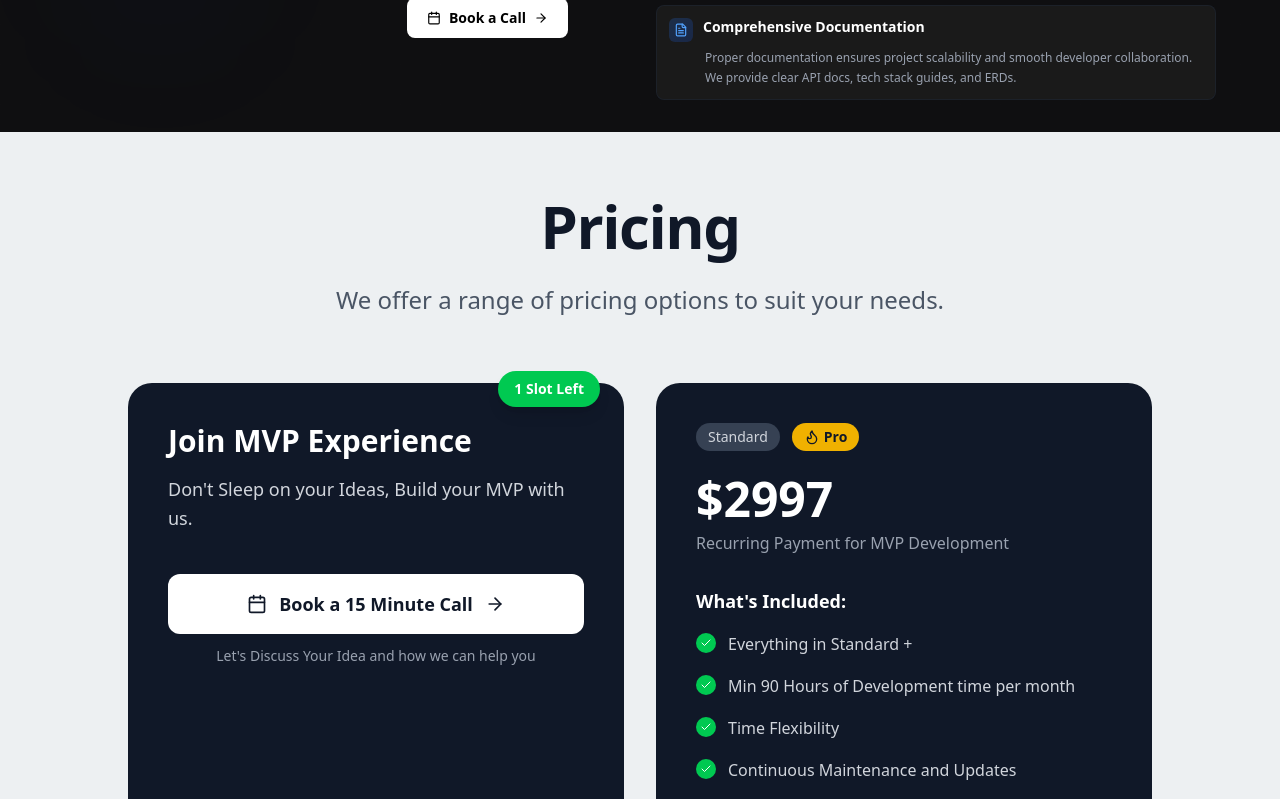
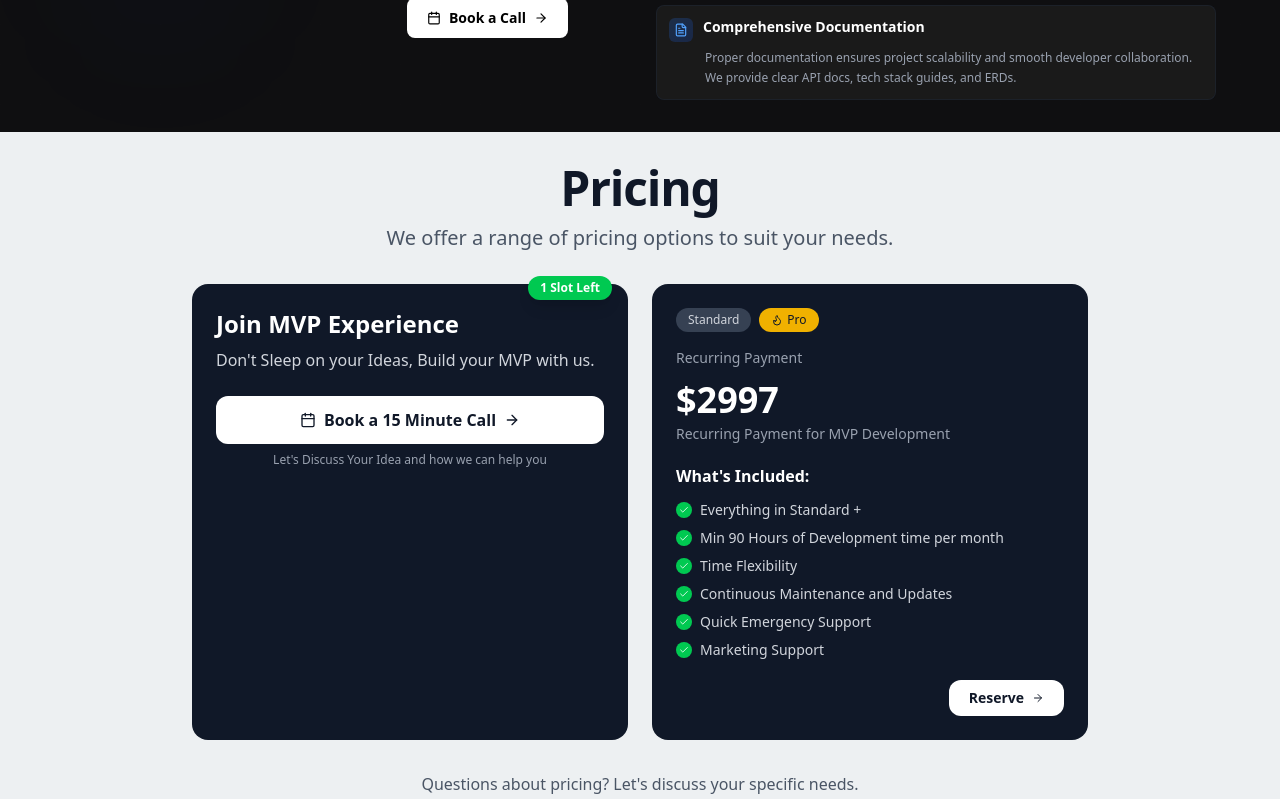
Before and after one commit to sartajhajam/launchlayer, a React (Vite) app in the folder client/: page / in a window 1280 px wide. Shown: the part 1160-1959 px from the top of the page. Built offline with nearby package versions, Linux system fonts and the light colour scheme.

Commit message:
changed_Footer

```diff
--- a/client/src/components/FooterCTA.jsx
+++ b/client/src/components/FooterCTA.jsx
@@ -9,10 +9,10 @@ const FooterCTA = () => {
 
   return (
     <>
-      <footer className="bg-[#0F0F11] py-20 px-4 border-t border-gray-800/50">
+      <footer className="bg-[#0F0F11] py-8 px-4 border-t border-gray-800/50">
         <div className="max-w-4xl mx-auto text-center">
           {/* Main CTA Heading */}
-          <h2 className="text-4xl md:text-5xl lg:text-6xl font-bold text-white mb-8 leading-tight tracking-tight">
+          <h2 className="text-2xl md:text-3xl lg:text-4xl font-bold text-white mb-4 leading-tight tracking-tight">
             Let's Build Your MVP —{' '}
             <span className="text-transparent bg-gradient-to-r from-blue-400 to-blue-600 bg-clip-text">
               Together.
@@ -20,52 +20,52 @@ const FooterCTA = () => {
           </h2>
 
           {/* Supporting Text */}
-          <p className="text-xl md:text-2xl text-gray-300 mb-12 max-w-2xl mx-auto leading-relaxed font-light">
+          <p className="text-base md:text-lg text-gray-300 mb-6 max-w-2xl mx-auto leading-relaxed font-light">
             Ready to turn your idea into reality? Let's discuss your project and create something amazing.
           </p>
 
           {/* CTA Button */}
           <button
             onClick={openModal}
-            className="group relative inline-flex items-center gap-3 bg-blue-500 hover:bg-blue-600 text-white px-8 py-4 md:px-10 md:py-5 rounded-xl font-semibold text-lg md:text-xl transition-all duration-300 transform hover:scale-105 hover:shadow-2xl hover:shadow-blue-500/25 mb-16"
+            className="group relative inline-flex items-center gap-3 bg-blue-500 hover:bg-blue-600 text-white px-5 py-2.5 md:px-6 md:py-3 rounded-xl font-semibold text-sm md:text-base transition-all duration-300 transform hover:scale-105 hover:shadow-2xl hover:shadow-blue-500/25 mb-6"
           >
-            <Calendar className="w-6 h-6" />
+            <Calendar className="w-4 h-4" />
             Book Discovery Call
-            <ArrowRight className="w-5 h-5 transition-transform group-hover:translate-x-1" />
+            <ArrowRight className="w-4 h-4 transition-transform group-hover:translate-x-1" />
           </button>
 
           {/* Social Links */}
-          <div className="flex justify-center items-center space-x-8 mb-12">
+          <div className="flex justify-center items-center space-x-4 mb-6">
             <a
               href="https://linkedin.com"
               target="_blank"
               rel="noopener noreferrer"
-              className="group flex items-center justify-center w-12 h-12 bg-gray-900/50 border border-gray-800 rounded-xl hover:border-blue-500/50 hover:bg-blue-500/10 transition-all duration-300 hover:scale-110"
+              className="group flex items-center justify-center w-8 h-8 bg-gray-900/50 border border-gray-800 rounded-lg hover:border-blue-500/50 hover:bg-blue-500/10 transition-all duration-300 hover:scale-110"
             >
-              <Linkedin className="w-6 h-6 text-gray-400 group-hover:text-blue-400 transition-colors duration-300" />
+              <Linkedin className="w-4 h-4 text-gray-400 group-hover:text-blue-400 transition-colors duration-300" />
             </a>
             <a
               href="https://twitter.com"
               target="_blank"
               rel="noopener noreferrer"
-              className="group flex items-center justify-center w-12 h-12 bg-gray-900/50 border border-gray-800 rounded-xl hover:border-blue-500/50 hover:bg-blue-500/10 transition-all duration-300 hover:scale-110"
+              className="group flex items-center justify-center w-8 h-8 bg-gray-900/50 border border-gray-800 rounded-lg hover:border-blue-500/50 hover:bg-blue-500/10 transition-all duration-300 hover:scale-110"
             >
-              <Twitter className="w-6 h-6 text-gray-400 group-hover:text-blue-400 transition-colors duration-300" />
+              <Twitter className="w-4 h-4 text-gray-400 group-hover:text-blue-400 transition-colors duration-300" />
             </a>
           </div>
 
           {/* Footer Bottom */}
-          <div className="pt-8 border-t border-gray-800/50">
-            <p className="text-gray-500 text-sm">
-              © 2025 MVP Launch Platform. Built with passion for innovation.
+          <div className="pt-4 border-t border-gray-800/50">
+            <p className="text-gray-500 text-xs">
+              © 2025 MVP LaunchLayer Platform. Built with passion for innovation.
             </p>
           </div>
 
           {/* Decorative Elements */}
-          <div className="mt-8 flex justify-center space-x-8 opacity-30">
-            <div className="w-2 h-2 bg-blue-400 rounded-full animate-pulse"></div>
-            <div className="w-2 h-2 bg-blue-500 rounded-full animate-pulse" style={{animationDelay: '0.5s'}}></div>
-            <div className="w-2 h-2 bg-blue-600 rounded-full animate-pulse" style={{animationDelay: '1s'}}></div>
+          <div className="mt-4 flex justify-center space-x-4 opacity-30">
+            <div className="w-1.5 h-1.5 bg-blue-400 rounded-full animate-pulse"></div>
+            <div className="w-1.5 h-1.5 bg-blue-500 rounded-full animate-pulse" style={{animationDelay: '0.5s'}}></div>
+            <div className="w-1.5 h-1.5 bg-blue-600 rounded-full animate-pulse" style={{animationDelay: '1s'}}></div>
           </div>
         </div>
       </footer>
--- a/client/src/components/PricingSection.jsx
+++ b/client/src/components/PricingSection.jsx
@@ -3,108 +3,157 @@ import { Calendar, ArrowRight, X, Check, Flame } from 'lucide-react';
 
 const PricingSection = () => {
   const [isModalOpen, setIsModalOpen] = useState(false);
+  const [selectedPlan, setSelectedPlan] = useState('pro'); // Default to Pro plan
 
   const openModal = () => setIsModalOpen(true);
   const closeModal = () => setIsModalOpen(false);
 
+  // Plan data
+  const planData = {
+    standard: {
+      type: "One Time Payment",
+      price: "$1997",
+      description: "One time payment for MVP Development",
+      features: [
+        "MVP Development in 1 Month",
+        "Founder Led Development",
+        "Free Maintenance for Next Month",
+        "Scalable Tech Stack Nextjs, Supabase",
+        "Regular Updates"
+      ]
+    },
+    pro: {
+      type: "Recurring Payment",
+      price: "$2997",
+      description: "Recurring Payment for MVP Development",
+      features: [
+        "Everything in Standard +",
+        "Min 90 Hours of Development time per month",
+        "Time Flexibility",
+        "Continuous Maintenance and Updates",
+        "Quick Emergency Support",
+        "Marketing Support"
+      ]
+    }
+  };
+
+  const currentPlan = planData[selectedPlan];
+
   return (
     <>
-      <section id="pricing" className="bg-[#EDF0F2] py-16 px-4">
-        <div className="max-w-6xl mx-auto">
+      <section id="pricing" className="bg-[#EDF0F2] py-8 px-4">
+        <div className="max-w-5xl mx-auto">
           {/* Section Title */}
-          <div className="text-center mb-16">
-            <h2 className="text-4xl md:text-5xl lg:text-6xl font-bold text-gray-900 mb-6 tracking-tight">
+          <div className="text-center mb-8">
+            <h2 className="text-3xl md:text-4xl lg:text-5xl font-bold text-gray-900 mb-3 tracking-tight">
               Pricing
             </h2>
-            <p className="text-xl md:text-2xl text-gray-600 max-w-3xl mx-auto leading-relaxed">
+            <p className="text-lg md:text-xl text-gray-600 max-w-2xl mx-auto">
               We offer a range of pricing options to suit your needs.
             </p>
           </div>
 
           {/* Pricing Cards Grid */}
-          <div className="grid lg:grid-cols-2 gap-8 max-w-5xl mx-auto">
+          <div className="grid lg:grid-cols-2 gap-6 max-w-4xl mx-auto">
 
             {/* Left Card - MVP Experience CTA */}
-            <div className="group relative bg-gray-900 rounded-3xl p-8 lg:p-10 transition-all duration-300 hover:transform hover:scale-[1.02] hover:shadow-2xl">
+            <div className="group relative bg-gray-900 rounded-2xl p-6 transition-all duration-300 hover:transform hover:scale-[1.02] hover:shadow-xl">
               {/* Top Badge */}
-              <div className="absolute -top-3 right-6">
-                <div className="bg-green-500 text-white px-4 py-2 rounded-full text-sm font-semibold shadow-lg">
+              <div className="absolute -top-2 right-4">
+                <div className="bg-green-500 text-white px-3 py-1 rounded-full text-xs font-semibold shadow-lg">
                   1 Slot Left
                 </div>
               </div>
 
               {/* Content */}
-              <div className="space-y-6">
+              <div className="space-y-4">
                 <div>
-                  <h3 className="text-2xl md:text-3xl font-bold text-white mb-4">
+                  <h3 className="text-xl md:text-2xl font-bold text-white mb-2">
                     Join MVP Experience
                   </h3>
-                  <p className="text-gray-300 text-lg leading-relaxed">
+                  <p className="text-gray-300 text-base">
                     Don't Sleep on your Ideas, Build your MVP with us.
                   </p>
                 </div>
 
                 {/* CTA Button */}
-                <div className="pt-4">
+                <div className="pt-2">
                   <button
                     onClick={openModal}
-                    className="group/btn w-full bg-white hover:bg-gray-100 text-gray-900 px-6 py-4 rounded-xl font-semibold text-lg transition-all duration-300 transform hover:scale-105 hover:shadow-xl flex items-center justify-center gap-3"
+                    className="group/btn w-full bg-white hover:bg-gray-100 text-gray-900 px-5 py-3 rounded-xl font-semibold text-base transition-all duration-300 transform hover:scale-105 hover:shadow-lg flex items-center justify-center gap-2"
                   >
-                    <Calendar className="w-5 h-5" />
+                    <Calendar className="w-4 h-4" />
                     Book a 15 Minute Call
-                    <ArrowRight className="w-5 h-5 transition-transform group-hover/btn:translate-x-1" />
+                    <ArrowRight className="w-4 h-4 transition-transform group-hover/btn:translate-x-1" />
                   </button>
 
-                  <p className="text-gray-400 text-sm mt-3 text-center">
+                  <p className="text-gray-400 text-xs mt-2 text-center">
                     Let's Discuss Your Idea and how we can help you
                   </p>
                 </div>
               </div>
 
               {/* Subtle Glow Effect */}
-              <div className="absolute inset-0 rounded-3xl bg-gradient-to-r from-blue-500/10 to-green-500/10 opacity-0 group-hover:opacity-100 transition-opacity duration-300 pointer-events-none"></div>
+              <div className="absolute inset-0 rounded-2xl bg-gradient-to-r from-blue-500/10 to-green-500/10 opacity-0 group-hover:opacity-100 transition-opacity duration-300 pointer-events-none"></div>
             </div>
 
-            {/* Right Card - Pro Plan */}
-            <div className="group relative bg-gray-900 rounded-3xl p-8 lg:p-10 transition-all duration-300 hover:transform hover:scale-[1.02] hover:shadow-2xl">
-              {/* Plan Tags */}
-              <div className="flex items-center gap-3 mb-6">
-                <span className="bg-gray-700 text-gray-300 px-3 py-1 rounded-full text-sm font-medium">
+            {/* Right Card - Dynamic Plan */}
+            <div className="group relative bg-gray-900 rounded-2xl p-6 transition-all duration-300 hover:transform hover:scale-[1.02] hover:shadow-xl">
+              {/* Plan Toggle Buttons */}
+              <div className="flex items-center gap-2 mb-4">
+                <button
+                  onClick={() => setSelectedPlan('standard')}
+                  className={`px-3 py-1 rounded-full text-xs font-medium transition-all duration-300 ${
+                    selectedPlan === 'standard'
+                      ? 'bg-yellow-500 text-gray-900 font-bold'
+                      : 'bg-gray-700 text-gray-300 hover:bg-gray-600'
+                  }`}
+                >
                   Standard
-                </span>
-                <span className="bg-yellow-500 text-gray-900 px-3 py-1 rounded-full text-sm font-bold flex items-center gap-1">
-                  <Flame className="w-4 h-4" />
+                </button>
+                <button
+                  onClick={() => setSelectedPlan('pro')}
+                  className={`px-3 py-1 rounded-full text-xs font-medium transition-all duration-300 flex items-center gap-1 ${
+                    selectedPlan === 'pro'
+                      ? 'bg-yellow-500 text-gray-900 font-bold'
+                      : 'bg-gray-700 text-gray-300 hover:bg-gray-600'
+                  }`}
+                >
+                  {selectedPlan === 'pro' && <Flame className="w-3 h-3" />}
                   Pro
-                </span>
+                  {selectedPlan !== 'pro' && <Flame className="w-3 h-3" />}
+                </button>
+              </div>
+
+              {/* Payment Type */}
+              <div className="mb-3">
+                <p className="text-gray-400 text-sm font-medium">
+                  {currentPlan.type}
+                </p>
               </div>
 
               {/* Price */}
-              <div className="mb-8">
-                <div className="flex items-baseline gap-2 mb-2">
-                  <span className="text-4xl md:text-5xl font-bold text-white">$2997</span>
+              <div className="mb-5">
+                <div className="flex items-baseline gap-1 mb-1">
+                  <span className="text-3xl md:text-4xl font-bold text-white">
+                    {currentPlan.price}
+                  </span>
                 </div>
-                <p className="text-gray-400 text-base">
-                  Recurring Payment for MVP Development
+                <p className="text-gray-400 text-sm">
+                  {currentPlan.description}
                 </p>
               </div>
 
               {/* Features List */}
-              <div className="space-y-4 mb-8">
-                <h4 className="text-white font-semibold text-lg mb-4">What's Included:</h4>
+              <div className="space-y-2 mb-5">
+                <h4 className="text-white font-semibold text-base mb-3">What's Included:</h4>
 
-                {[
-                  "Everything in Standard +",
-                  "Min 90 Hours of Development time per month",
-                  "Time Flexibility",
-                  "Continuous Maintenance and Updates",
-                  "Quick Emergency Support",
-                  "Marketing Support"
-                ].map((feature, index) => (
-                  <div key={index} className="flex items-start gap-3">
-                    <div className="w-5 h-5 bg-green-500 rounded-full flex items-center justify-center flex-shrink-0 mt-0.5">
-                      <Check className="w-3 h-3 text-white" />
+                {currentPlan.features.map((feature, index) => (
+                  <div key={index} className="flex items-start gap-2">
+                    <div className="w-4 h-4 bg-green-500 rounded-full flex items-center justify-center flex-shrink-0 mt-0.5">
+                      <Check className="w-2.5 h-2.5 text-white" />
                     </div>
-                    <span className="text-gray-300 text-base leading-relaxed">
+                    <span className="text-gray-300 text-sm">
                       {feature}
                     </span>
                   </div>
@@ -113,20 +162,20 @@ const PricingSection = () => {
 
               {/* Reserve Button */}
               <div className="flex justify-end">
-                <button className="group/btn bg-white hover:bg-gray-100 text-gray-900 px-6 py-3 rounded-xl font-semibold text-base transition-all duration-300 transform hover:scale-105 hover:shadow-lg flex items-center gap-2">
+                <button className="group/btn bg-white hover:bg-gray-100 text-gray-900 px-5 py-2 rounded-xl font-semibold text-sm transition-all duration-300 transform hover:scale-105 hover:shadow-lg flex items-center gap-2">
                   Reserve
-                  <ArrowRight className="w-4 h-4 transition-transform group-hover/btn:translate-x-1" />
+                  <ArrowRight className="w-3 h-3 transition-transform group-hover/btn:translate-x-1" />
                 </button>
               </div>
 
               {/* Subtle Glow Effect */}
-              <div className="absolute inset-0 rounded-3xl bg-gradient-to-r from-yellow-500/10 to-blue-500/10 opacity-0 group-hover:opacity-100 transition-opacity duration-300 pointer-events-none"></div>
+              <div className="absolute inset-0 rounded-2xl bg-gradient-to-r from-yellow-500/10 to-blue-500/10 opacity-0 group-hover:opacity-100 transition-opacity duration-300 pointer-events-none"></div>
             </div>
           </div>
 
           {/* Optional Bottom Text */}
-          <div className="text-center mt-12">
-            <p className="text-gray-600 text-lg">
+          <div className="text-center mt-8">
+            <p className="text-gray-600 text-base">
               Questions about pricing? Let's discuss your specific needs.
             </p>
           </div>
```
